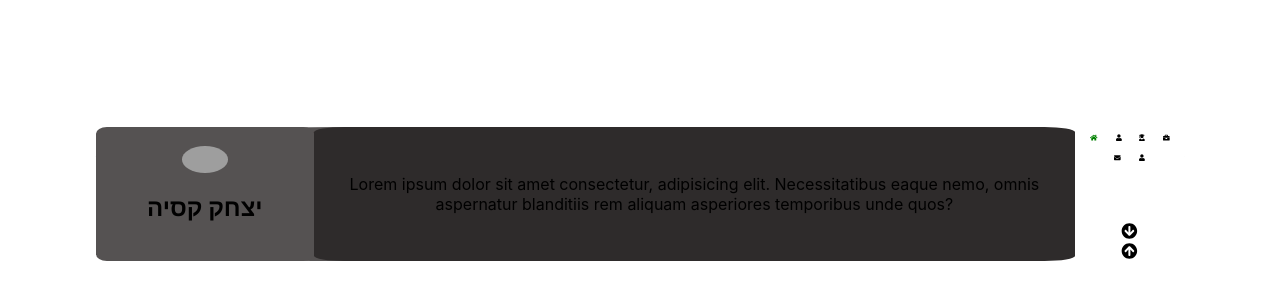
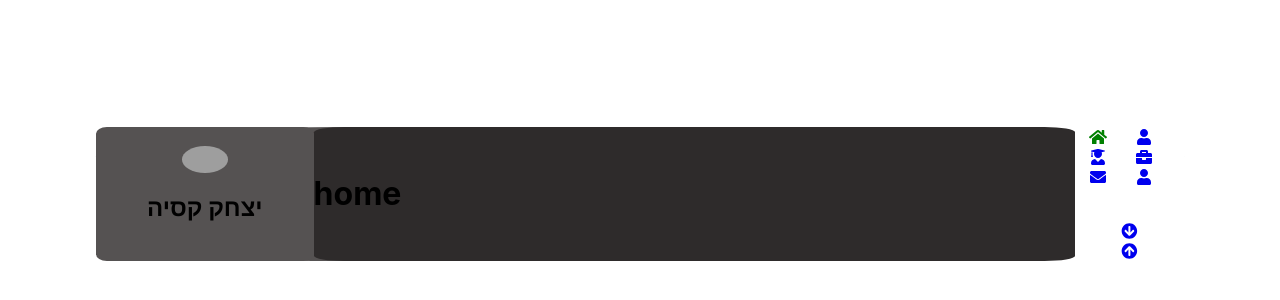
Before and after one commit to itzhak12380/portfolio, a React (Create React App) app: page /home in a window 1280 px wide. Shown: the part 206-506 px from the top of the page. Built offline with nearby package versions, Linux system fonts and the light colour scheme; grey boxes are pictures that could not be loaded.

Commit message:
routerChangesCommite

```diff
--- a/package.json
+++ b/package.json
@@ -11,6 +11,7 @@
     "@testing-library/user-event": "^12.8.3",
     "react": "^17.0.2",
     "react-dom": "^17.0.2",
+    "react-router-dom": "^5.2.0",
     "react-scripts": "4.0.3",
     "styled-components": "^5.3.0",
     "web-vitals": "^1.1.2"
--- a/src/components/Main/Main.jsx
+++ b/src/components/Main/Main.jsx
@@ -4,8 +4,10 @@ import styled from 'styled-components';
 import Rigthside from '../RightSide/RightSide.jsx'
 import MenuBar from '../MenuBar/MenuBar.jsx'
 import { useState } from "react";
+import Home from "../RightSideContent/Home/Home";
 import AboutMe from "../RightSideContent/About-me/About-me";
 import Leftside from '../LeftSide/LeftSide.jsx'
+import { BrowserRouter as Router,Switch,Route } from "react-router-dom";
 import { FontAwesomeIcon } from '@fortawesome/react-fontawesome'
 import { faArrowCircleDown, faArrowCircleUp } from '@fortawesome/free-solid-svg-icons'
 const MainDivLayout = styled.div`
@@ -74,27 +76,28 @@ function NotFound() {
 }
 
 export default function Main() {
-  const [currentScreen, setCurrentScreen] = useState("home");
-  const ScreenComponent = screenIdToComponent[currentScreen] || NotFound;
 
   return (
+    <Router>
     <MainDivLayout className="main">
+
       <LeftSideLayout>
         <Leftside />
       </LeftSideLayout>
       <RightSideLayout>
-       <ScreenComponent />
+         <Switch>
+       <Route path="/home">
+        <Home/>
+       </Route>
+       <Route>
+       <NotFound />
+       </Route>
+       </Switch>
       </RightSideLayout>
       <SidebarLayout >
-        <MenuBar selectScreen={setCurrentScreen} currentScreen={currentScreen} />
-        <div>
-          <FontAwesomeIcon style={{ width: "100%" }} icon={faArrowCircleDown}><button></button>
-          </FontAwesomeIcon>
-          <FontAwesomeIcon style={{ width: "100%" }} icon={faArrowCircleUp}><button></button>
-          </FontAwesomeIcon>
-        </div>
+        <MenuBar />
       </SidebarLayout>
-    </MainDivLayout>
+    </MainDivLayout></Router>
   );
 };
 // const Sidebar = styled.div`
--- a/src/components/MenuBar/MenuBar.jsx
+++ b/src/components/MenuBar/MenuBar.jsx
@@ -1,7 +1,8 @@
 import React from "react";
 import styled from 'styled-components';
 import { FontAwesomeIcon } from '@fortawesome/react-fontawesome'
-import { faAngry, faHome, faUser, faUserGraduate, faBriefcase, faBook, faEnvelope } from '@fortawesome/free-solid-svg-icons'
+import {Link,NavLink} from 'react-router-dom'
+import { faAngry, faHome,faArrowCircleDown, faArrowCircleUp, faUser, faUserGraduate, faBriefcase, faBook, faEnvelope } from '@fortawesome/free-solid-svg-icons'
 const Sidebar = styled.div`
 /* height: fit-content;
 width:40px ; */
@@ -42,17 +43,26 @@ const IconsArray = [
 
 function MenuBar({ currentScreen, selectScreen }) {
   return (
+    <>
     <Sidebar className="menu-bar">
       <div style={{ width: "fit-content" }}>
         {IconsArray.map
           (({icon, id}) => {
             const style = { width: "50%", borderRadius: "50%", color: id === currentScreen ? "green" : ""  };
-            return (<Botton onClick={() => {
-              selectScreen(id)
-            }}><FontAwesomeIcon className="myfont" style={style} icon={icon}></FontAwesomeIcon></Botton>)
+            return (<NavLink   activeStyle={{
+              fontWeight: "bold",
+              color: "green"
+            }}
+           to={`/${id}`} ><FontAwesomeIcon className="myfont" style={style} icon={icon}></FontAwesomeIcon></NavLink>)
           })}
       </div>
     </Sidebar>
+            <div>
+            <NavLink to=""><FontAwesomeIcon style={{ width: "100%" }} icon={faArrowCircleDown} /></NavLink>
+           <NavLink to=""><FontAwesomeIcon style={{ width: "100%" }} icon={faArrowCircleUp} />
+           </NavLink>
+          </div>
+          </>
   );
 };
 
```
Also changed, not shown: 1 other file (tests, documents, lock files or other folders).
